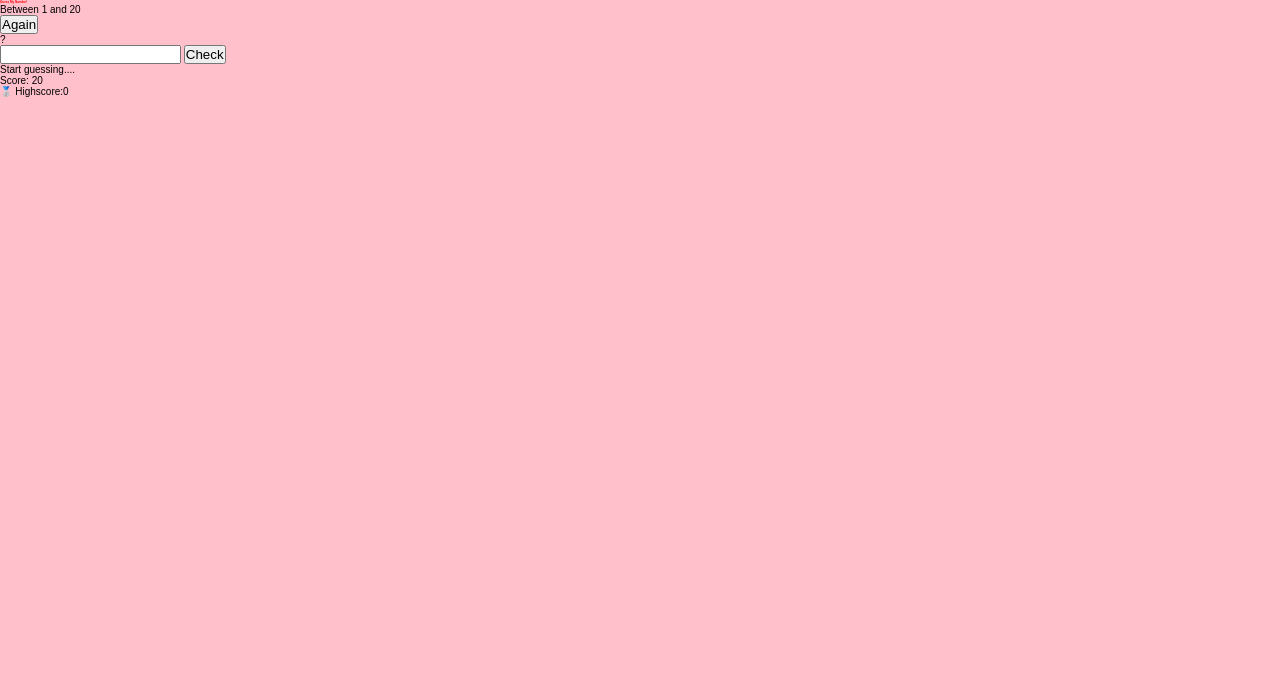
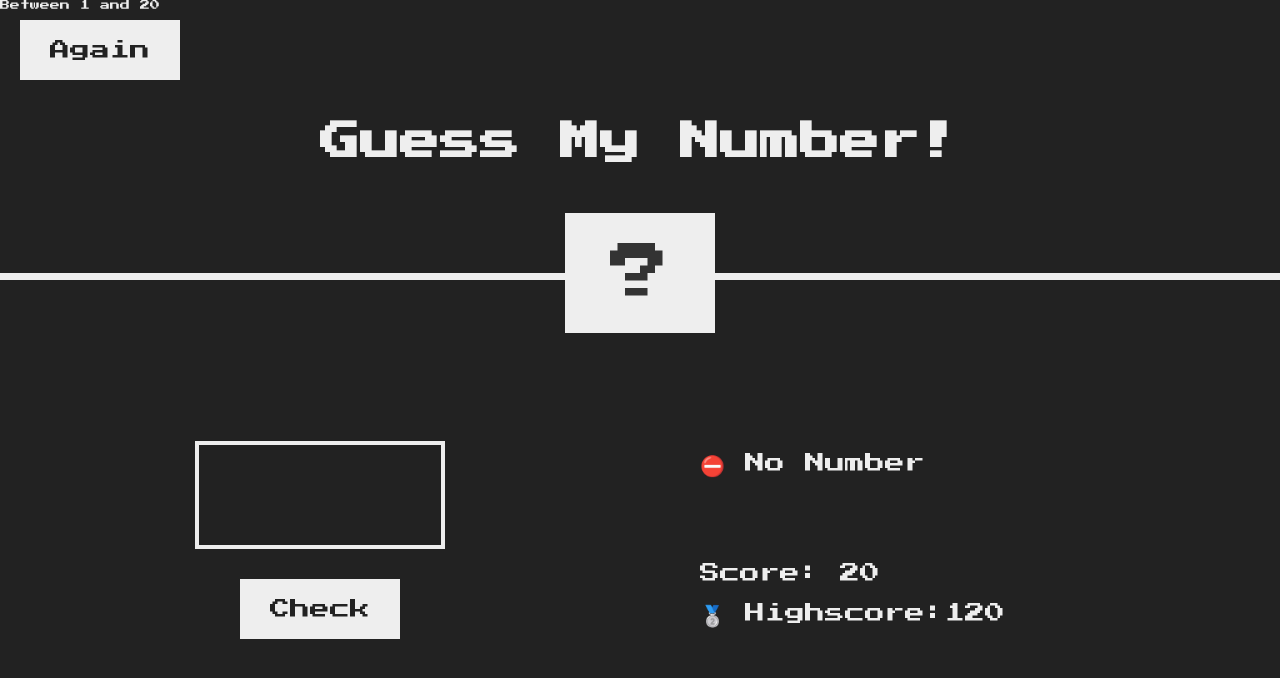
Before and after one commit to muskankumari12/Guess-game-JS, a plain HTML site: page index.html in a window 1280 px wide. Both pictures are taken after a click on the button "Check". Drawn offline with Linux system fonts and the light colour scheme; a web font is replaced by a local one.

Commit message:
adding again btn functionality

```diff
--- a/index.html
+++ b/index.html
@@ -24,7 +24,7 @@
         <p class="message">Start guessing....</p>
         <p class="label-score">Score: <span class="score">20</span></p>
         <p class="label-highscore">
-          🥈 Highscore:<span class="highscore">0</span>
+          🥈 Highscore:<span class="highscore">120</span>
         </p>
       </section>
     </main>
--- a/script.js
+++ b/script.js
@@ -1,3 +1,69 @@
 'use strict';
+/*
+console.log(document.querySelector('.message').textContent);
+document.querySelector('.message').textContent = '🎉 Correct Number!';
+console.log(documnet.querySelector('.message').textContent);
+document.querySelector('.number').textContent = 13;
+document.querySelector('.score').textContent = 20;
 
-console.log(document.querySelector('.message'));
+document.querySelector('.guess').value = 23;
+console.log(document.querySelector('.guess').value);
+*/
+
+const secretNumber = Math.trunc(Math.random() * 20) + 1; //object with method
+
+let score = 20;
+
+document.querySelector('.check').addEventListener('click', function () {
+  const guess = Number(document.querySelector('.guess').value);
+  console.log(guess, typeof guess);
+
+  //When there is no input
+
+  if (!guess) {
+    document.querySelector('.message').textContent = '⛔ No Number';
+
+    //When player wins
+  } else if (guess === secretNumber) {
+    document.querySelector('.message').textContent = '🎉 Correct Number';
+    document.querySelector('.number').textContent = secretNumber; // hiding secret Number
+    document.querySelector('body').style.backgroundColor = '#60b347';
+    document.querySelector('.number').style.width = '30rem';
+
+    //When guess is too high
+  } else if (guess > secretNumber) {
+    if (score > 1) {
+      document.querySelector('.message').textContent = '📉 Too high !';
+      score--;
+      document.querySelector('.score').textContent = score;
+    } else {
+      document.querySelector('.message').textContent = '🎇 You lost the game';
+      document.querySelector('.score').textContent = 0;
+    }
+  } else if (guess < secretNumber) {
+    if (score > 1) {
+      document.querySelector('.message').textContent = '📉 Too Low !';
+      score--;
+      document.querySelector('.score').textContent = score;
+    } else {
+      document.querySelector('.message').textContent = '🎇 You lost the game';
+      document.querySelector('.score').textContent = 0;
+    }
+    //     document.querySelector('.message').textContent = '📈 Too Low';
+    //     score--;
+    //     document.querySelector('.score').textContent = score;
+  }
+});
+
+document.querySelector('.btn again').addEventListener('click', function () {
+  score = 20;
+  secretNumber = Math.trunc(Math.random() * 20) + 1;
+
+  document.querySelector('.message').textContent = 'Start guessing........';
+  document.querySelector('.score').textContent = score;
+  document.querySelector('.number').textContent = '?';
+  document.querySelector('.guess').value = '';
+
+  document.querySelector('body').style.backgroundColor = '#222';
+  document.querySelector('.number').style.width = '15rem';
+});
--- a/style.css
+++ b/style.css
@@ -1,21 +1,119 @@
-@import url('https://fonts. googleapis.com/css?family=Press +Start+2p &display=swap');
+@import url('https://fonts.googleapis.com/css?family=Press+Start+2P&display=swap');
 
 * {
   margin: 0;
   padding: 0;
   box-sizing: inherit;
 }
+
 html {
   font-size: 62.5%;
   box-sizing: border-box;
 }
+
 body {
-  font-family: 'press start 2P', sans-serif;
-  color: black;
-  background-color: pink;
+  font-family: 'Press Start 2P', sans-serif;
+  color: #eee;
+  background-color: #222;
+  /* background-color: #60b347; */
 }
-.title {
-  color: red;
-  font-weight: bold;
-  font-size: 3px;
+
+/* LAYOUT */
+header {
+  position: relative;
+  height: 35vh;
+  border-bottom: 7px solid #eee;
 }
+
+main {
+  height: 65vh;
+  color: #eee;
+  display: flex;
+  align-items: center;
+  justify-content: space-around;
+}
+
+.left {
+  width: 52rem;
+  display: flex;
+  flex-direction: column;
+  align-items: center;
+}
+
+.right {
+  width: 52rem;
+  font-size: 2rem;
+}
+
+/* ELEMENTS STYLE */
+h1 {
+  font-size: 4rem;
+  text-align: center;
+  position: absolute;
+  width: 100%;
+  top: 52%;
+  left: 50%;
+  transform: translate(-50%, -50%);
+}
+
+.number {
+  background: #eee;
+  color: #333;
+  font-size: 6rem;
+  width: 15rem;
+  padding: 3rem 0rem;
+  text-align: center;
+  position: absolute;
+  bottom: 0;
+  left: 50%;
+  transform: translate(-50%, 50%);
+}
+
+.between {
+  font-size: 1.4rem;
+  position: absolute;
+  top: 2rem;
+  right: 2rem;
+}
+
+.again {
+  position: absolute;
+  top: 2rem;
+  left: 2rem;
+}
+
+.guess {
+  background: none;
+  border: 4px solid #eee;
+  font-family: inherit;
+  color: inherit;
+  font-size: 5rem;
+  padding: 2.5rem;
+  width: 25rem;
+  text-align: center;
+  display: block;
+  margin-bottom: 3rem;
+}
+
+.btn {
+  border: none;
+  background-color: #eee;
+  color: #222;
+  font-size: 2rem;
+  font-family: inherit;
+  padding: 2rem 3rem;
+  cursor: pointer;
+}
+
+.btn:hover {
+  background-color: #ccc;
+}
+
+.message {
+  margin-bottom: 8rem;
+  height: 3rem;
+}
+
+.label-score {
+  margin-bottom: 2rem;
+}
```
